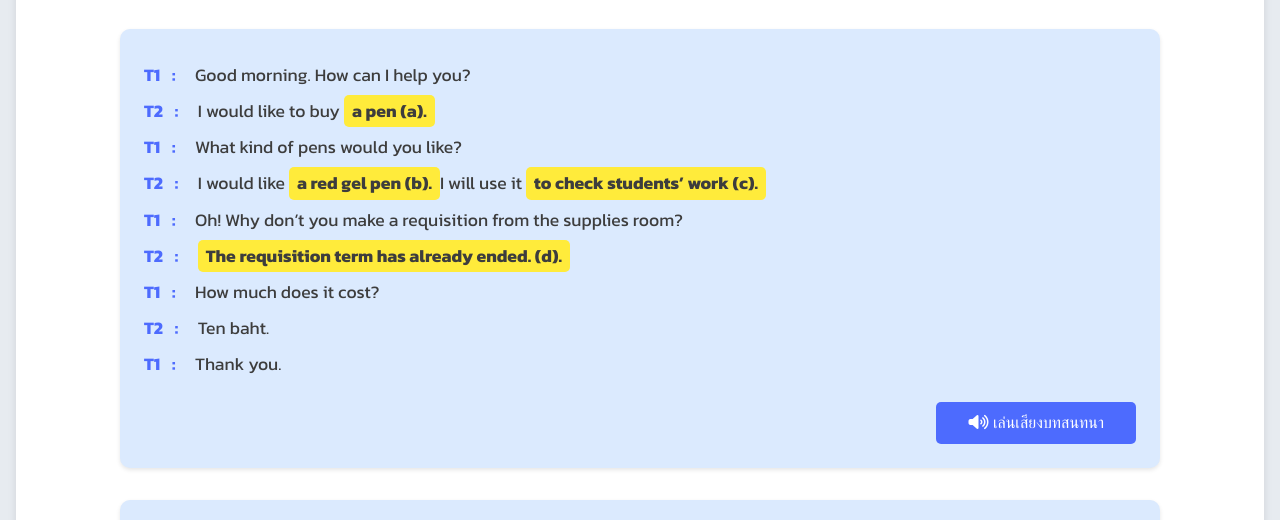
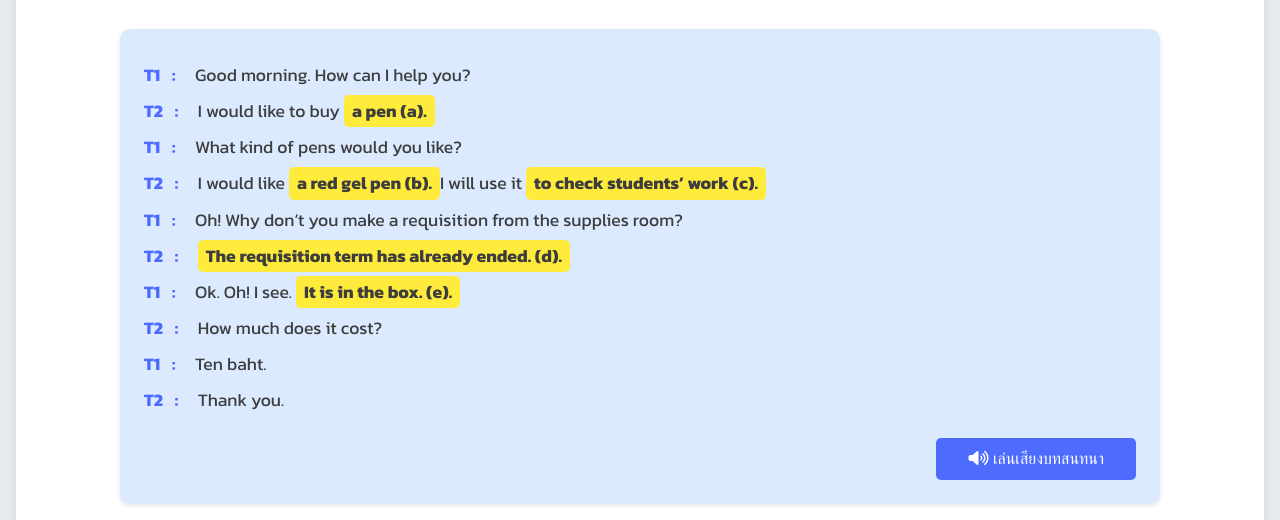
Before and after one commit to B-MNSN/eng_for_teachers, a plain HTML site: page situation2_1.html in a window 1280 px wide. Shown: the part 280-800 px from the top of the page. Drawn offline with Linux system fonts and the light colour scheme.

Commit message:
Edit sentence situation 2 1

```diff
--- a/situation2_1.html
+++ b/situation2_1.html
@@ -222,9 +222,10 @@
                     <p><strong>T2 <strong>:</strong> </strong> I would like <span class="highlight">a red gel pen (b).</span>I will use it <span class="highlight">to check students’ work (c).</span></p>
                     <p><strong>T1 <strong>:</strong> </strong> Oh! Why don’t you make a requisition from the supplies room?</p>
                     <p><strong>T2 <strong>:</strong> </strong> <span class="highlight">The requisition term has already ended. (d).</span></p>
-                    <p><strong>T1 <strong>:</strong> </strong> How much does it cost?</p>
-                    <p><strong>T2 <strong>:</strong> </strong> Ten baht.</p>
-                    <p><strong>T1 <strong>:</strong> </strong> Thank you.</p>
+                    <p><strong>T1 <strong>:</strong> </strong> Ok. Oh! I see. <span class="highlight">It is in the box. (e).</span></p>
+                    <p><strong>T2 <strong>:</strong> </strong> How much does it cost?</p>
+                    <p><strong>T1 <strong>:</strong> </strong> Ten baht.</p>
+                    <p><strong>T2 <strong>:</strong> </strong> Thank you.</p>
                 </div>
 
                 <!-- Play Audio Button -->
```
